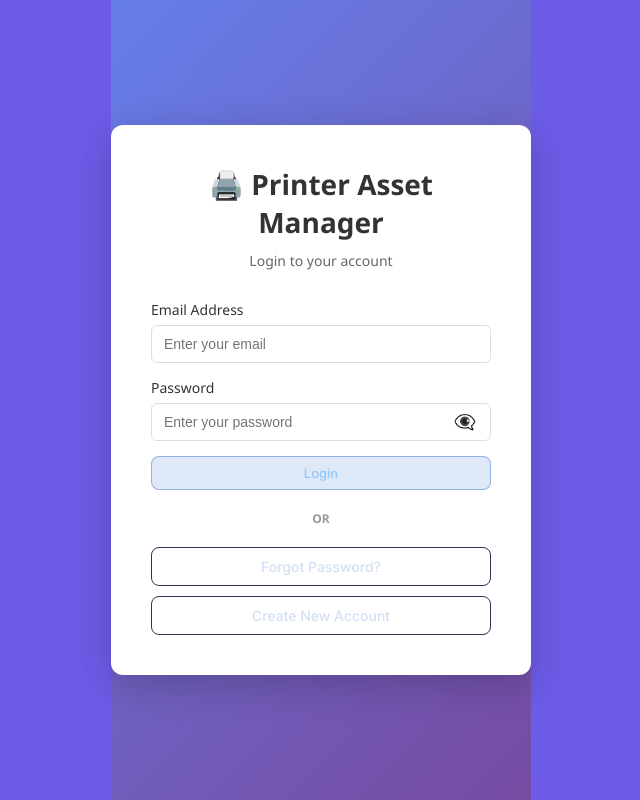
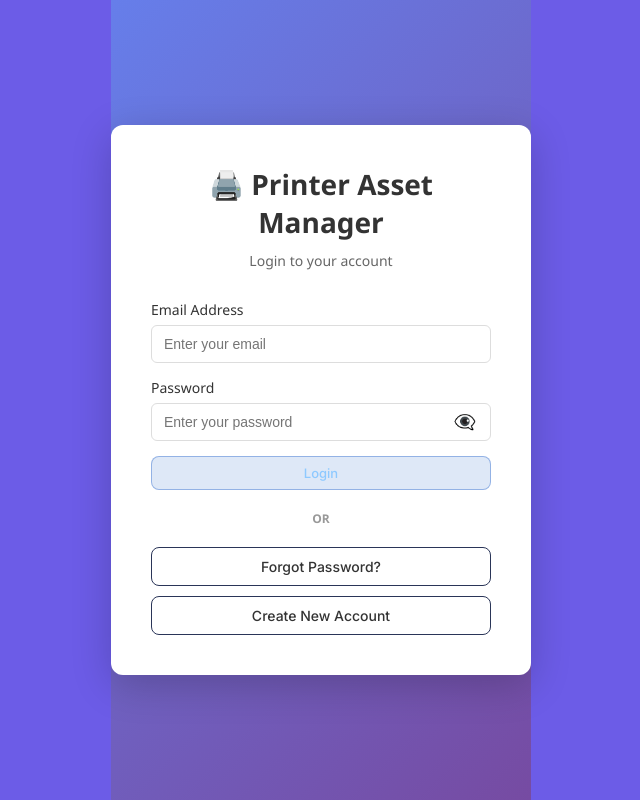
Before and after one commit to printerassetmanager-creator/Printer-Asset-Manager, a React (Vite) app in the folder frontend/: page / in a window 1280 px wide. Shown: the whole page, without its empty margins (319-959 px from the left). Built offline with nearby package versions, Linux system fonts and the light colour scheme; no server answers.

Commit message:
Fix button text color visibility on auth pages - make Create Account and Forgot Password button text dark

```diff
--- a/frontend/src/styles/auth.css
+++ b/frontend/src/styles/auth.css
@@ -143,6 +143,7 @@
 .auth-links .btn {
   font-size: 14px;
   padding: 10px;
+  color: #333 !important;
 }
 
 .auth-footer {
```
